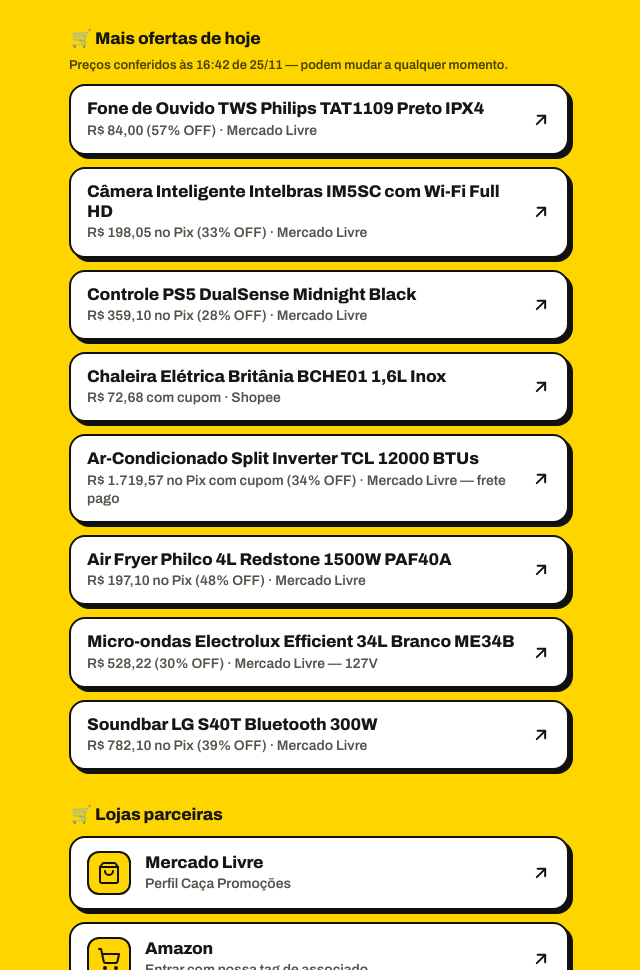
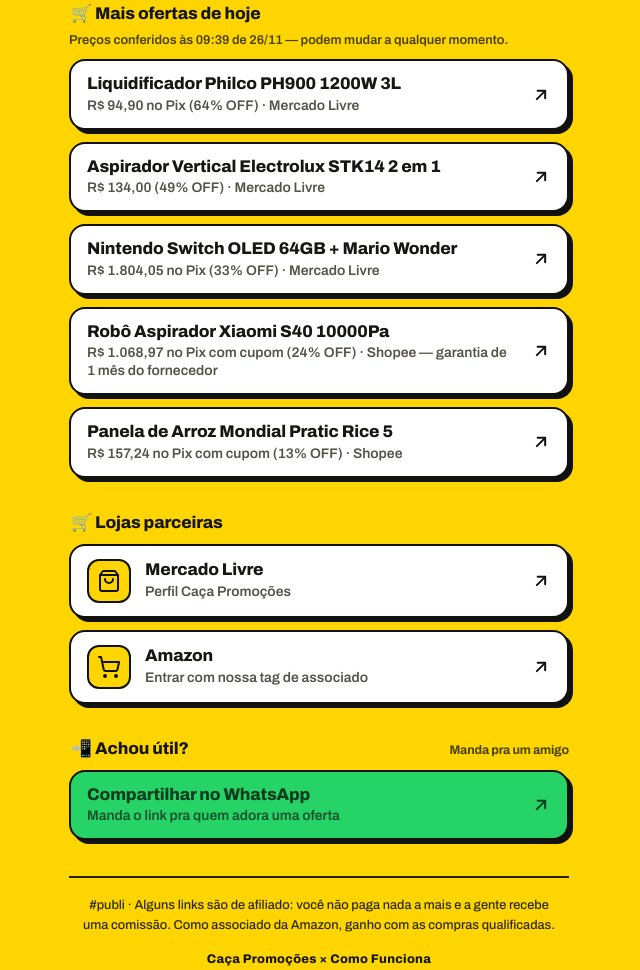
Before and after one commit to achadododia59/achadododia59.github.io, a plain HTML site: page index.html in a window 1280 px wide. Shown: the part 1137-2107 px from the top of the page, without its empty margins (321-961 px from the left). Drawn offline with Linux system fonts and the light colour scheme.

Commit message:
Add files via upload

```diff
--- a/index.html
+++ b/index.html
@@ -247,11 +247,11 @@
       <section aria-labelledby="sec-destaque">
         <h2 id="sec-destaque">🔥 Oferta em destaque</h2>
         <div class="destaque-card">
-          <p class="destaque-prod">Liquidificador Philips Walita RI2244 Série 5000 — jarra inox inquebrável, 1400W, 2L</p>
-          <p class="destaque-preco">por R$ 209,99 (53% OFF)</p>
-          <p class="destaque-info">Loja oficial Desconto Magazine, MercadoLíder Platinum, 4,8 estrelas, +50 mil vendidos, frete grátis, FULL.</p>
-          <p class="destaque-carimbo">Preço conferido às 16:42 de 25/11</p>
-          <a data-goatcounter-click="destaque-oferta" class="btn btn-primary" href="https://meli.la/2245dKz" target="_blank" rel="noopener noreferrer" aria-label="Ver o Liquidificador Philips Walita RI2244 Série 5000 no Mercado Livre (abre em nova aba)">
+          <p class="destaque-prod">Air Fryer Mondial AFN-40-BFT 4L 1500W</p>
+          <p class="destaque-preco">por R$ 219,90 à vista (69% OFF)</p>
+          <p class="destaque-info">Loja oficial Mercado Livre, MercadoLíder Platinum, 4,9 estrelas, +250 mil vendidos, frete grátis, FULL.</p>
+          <p class="destaque-carimbo">Preço conferido às 09:39 de 26/11</p>
+          <a data-goatcounter-click="destaque-oferta" class="btn btn-primary" href="https://meli.la/1Wmy6Wc" target="_blank" rel="noopener noreferrer" aria-label="Ver a Air Fryer Mondial AFN-40-BFT 4L no Mercado Livre (abre em nova aba)">
             <span class="txt">
               <span class="t">Ver no Mercado Livre</span>
               <span class="s">Link de afiliado</span>
@@ -341,61 +341,40 @@
       <!-- OFERTAS-INICIO: as rodadas substituem TODO o miolo entre OFERTAS-INICIO e OFERTAS-FIM pelas DEMAIS ofertas postadas no dia (fora a do destaque), no mesmo formato de linhas compactas, com a nota de conferência da rodada. -->
       <section aria-labelledby="sec-ofertas-dia">
         <h2 id="sec-ofertas-dia">🛒 Mais ofertas de hoje</h2>
-        <p class="ofertas-nota">Preços conferidos às 16:42 de 25/11 — podem mudar a qualquer momento.</p>
+        <p class="ofertas-nota">Preços conferidos às 09:39 de 26/11 — podem mudar a qualquer momento.</p>
         <div class="links">
-          <a data-goatcounter-click="oferta-mercadolivre" class="btn btn-light" href="https://meli.la/1XW8K3K" target="_blank" rel="noopener noreferrer" aria-label="Fone de Ouvido TWS Philips TAT1109 Preto IPX4 — ver na loja (abre em nova aba)">
+          <a data-goatcounter-click="oferta-mercadolivre" class="btn btn-light" href="https://meli.la/1MxMz3v" target="_blank" rel="noopener noreferrer" aria-label="Liquidificador Philco PH900 1200W 3L — ver na loja (abre em nova aba)">
             <span class="txt">
-              <span class="t">Fone de Ouvido TWS Philips TAT1109 Preto IPX4</span>
-              <span class="s">R$ 84,00 (57% OFF) · Mercado Livre</span>
+              <span class="t">Liquidificador Philco PH900 1200W 3L</span>
+              <span class="s">R$ 94,90 no Pix (64% OFF) · Mercado Livre</span>
             </span>
             <span class="arrow" aria-hidden="true"><svg viewBox="0 0 24 24" fill="none" stroke="currentColor" stroke-width="2.4" stroke-linecap="round" stroke-linejoin="round"><path d="M7 17 17 7"></path><path d="M8 7h9v9"></path></svg></span>
           </a>
-          <a data-goatcounter-click="oferta-mercadolivre" class="btn btn-light" href="https://meli.la/2N4zNPU" target="_blank" rel="noopener noreferrer" aria-label="Câmera Inteligente Intelbras IM5SC com Wi-Fi Full HD — ver na loja (abre em nova aba)">
+          <a data-goatcounter-click="oferta-mercadolivre" class="btn btn-light" href="https://meli.la/16SSzQR" target="_blank" rel="noopener noreferrer" aria-label="Aspirador Vertical Electrolux STK14 2 em 1 — ver na loja (abre em nova aba)">
             <span class="txt">
-              <span class="t">Câmera Inteligente Intelbras IM5SC com Wi-Fi Full HD</span>
-              <span class="s">R$ 198,05 no Pix (33% OFF) · Mercado Livre</span>
+              <span class="t">Aspirador Vertical Electrolux STK14 2 em 1</span>
+              <span class="s">R$ 134,00 (49% OFF) · Mercado Livre</span>
             </span>
             <span class="arrow" aria-hidden="true"><svg viewBox="0 0 24 24" fill="none" stroke="currentColor" stroke-width="2.4" stroke-linecap="round" stroke-linejoin="round"><path d="M7 17 17 7"></path><path d="M8 7h9v9"></path></svg></span>
           </a>
-          <a data-goatcounter-click="oferta-mercadolivre" class="btn btn-light" href="https://meli.la/1BP9Hgy" target="_blank" rel="noopener noreferrer" aria-label="Controle PS5 DualSense Midnight Black — ver na loja (abre em nova aba)">
+          <a data-goatcounter-click="oferta-mercadolivre" class="btn btn-light" href="https://meli.la/1Z8hE9w" target="_blank" rel="noopener noreferrer" aria-label="Nintendo Switch OLED 64GB + Mario Wonder — ver na loja (abre em nova aba)">
             <span class="txt">
-              <span class="t">Controle PS5 DualSense Midnight Black</span>
-              <span class="s">R$ 359,10 no Pix (28% OFF) · Mercado Livre</span>
+              <span class="t">Nintendo Switch OLED 64GB + Mario Wonder</span>
+              <span class="s">R$ 1.804,05 no Pix (33% OFF) · Mercado Livre</span>
             </span>
             <span class="arrow" aria-hidden="true"><svg viewBox="0 0 24 24" fill="none" stroke="currentColor" stroke-width="2.4" stroke-linecap="round" stroke-linejoin="round"><path d="M7 17 17 7"></path><path d="M8 7h9v9"></path></svg></span>
           </a>
-          <a data-goatcounter-click="oferta-shopee" class="btn btn-light" href="https://s.shopee.com.br/6Amq3JBJgH" target="_blank" rel="noopener noreferrer" aria-label="Chaleira Elétrica Britânia BCHE01 1,6L Inox — ver na loja (abre em nova aba)">
+          <a data-goatcounter-click="oferta-shopee" class="btn btn-light" href="https://s.shopee.com.br/20x4MgRsuJ" target="_blank" rel="noopener noreferrer" aria-label="Robô Aspirador Xiaomi S40 10000Pa — ver na loja (abre em nova aba)">
             <span class="txt">
-              <span class="t">Chaleira Elétrica Britânia BCHE01 1,6L Inox</span>
-              <span class="s">R$ 72,68 com cupom · Shopee</span>
+              <span class="t">Robô Aspirador Xiaomi S40 10000Pa</span>
+              <span class="s">R$ 1.068,97 no Pix com cupom (24% OFF) · Shopee — garantia de 1 mês do fornecedor</span>
             </span>
             <span class="arrow" aria-hidden="true"><svg viewBox="0 0 24 24" fill="none" stroke="currentColor" stroke-width="2.4" stroke-linecap="round" stroke-linejoin="round"><path d="M7 17 17 7"></path><path d="M8 7h9v9"></path></svg></span>
           </a>
-          <a data-goatcounter-click="oferta-mercadolivre" class="btn btn-light" href="https://meli.la/2shiQc5" target="_blank" rel="noopener noreferrer" aria-label="Ar-Condicionado Split Inverter TCL 12000 BTUs — ver na loja (abre em nova aba)">
+          <a data-goatcounter-click="oferta-shopee" class="btn btn-light" href="https://s.shopee.com.br/5fqZSDDfzM" target="_blank" rel="noopener noreferrer" aria-label="Panela de Arroz Mondial Pratic Rice 5 — ver na loja (abre em nova aba)">
             <span class="txt">
-              <span class="t">Ar-Condicionado Split Inverter TCL 12000 BTUs</span>
-              <span class="s">R$ 1.719,57 no Pix com cupom (34% OFF) · Mercado Livre — frete pago</span>
-            </span>
-            <span class="arrow" aria-hidden="true"><svg viewBox="0 0 24 24" fill="none" stroke="currentColor" stroke-width="2.4" stroke-linecap="round" stroke-linejoin="round"><path d="M7 17 17 7"></path><path d="M8 7h9v9"></path></svg></span>
-          </a>
-          <a data-goatcounter-click="oferta-mercadolivre" class="btn btn-light" href="https://meli.la/2iJ5QUz" target="_blank" rel="noopener noreferrer" aria-label="Air Fryer Philco 4L Redstone 1500W PAF40A — ver na loja (abre em nova aba)">
-            <span class="txt">
-              <span class="t">Air Fryer Philco 4L Redstone 1500W PAF40A</span>
-              <span class="s">R$ 197,10 no Pix (48% OFF) · Mercado Livre</span>
-            </span>
-            <span class="arrow" aria-hidden="true"><svg viewBox="0 0 24 24" fill="none" stroke="currentColor" stroke-width="2.4" stroke-linecap="round" stroke-linejoin="round"><path d="M7 17 17 7"></path><path d="M8 7h9v9"></path></svg></span>
-          </a>
-          <a data-goatcounter-click="oferta-mercadolivre" class="btn btn-light" href="https://meli.la/1TmbW6R" target="_blank" rel="noopener noreferrer" aria-label="Micro-ondas Electrolux Efficient 34L Branco ME34B — ver na loja (abre em nova aba)">
-            <span class="txt">
-              <span class="t">Micro-ondas Electrolux Efficient 34L Branco ME34B</span>
-              <span class="s">R$ 528,22 (30% OFF) · Mercado Livre — 127V</span>
-            </span>
-            <span class="arrow" aria-hidden="true"><svg viewBox="0 0 24 24" fill="none" stroke="currentColor" stroke-width="2.4" stroke-linecap="round" stroke-linejoin="round"><path d="M7 17 17 7"></path><path d="M8 7h9v9"></path></svg></span>
-          </a>
-          <a data-goatcounter-click="oferta-mercadolivre" class="btn btn-light" href="https://meli.la/2Y9yqz9" target="_blank" rel="noopener noreferrer" aria-label="Soundbar LG S40T Bluetooth 300W — ver na loja (abre em nova aba)">
-            <span class="txt">
-              <span class="t">Soundbar LG S40T Bluetooth 300W</span>
-              <span class="s">R$ 782,10 no Pix (39% OFF) · Mercado Livre</span>
+              <span class="t">Panela de Arroz Mondial Pratic Rice 5</span>
+              <span class="s">R$ 157,24 no Pix com cupom (13% OFF) · Shopee</span>
             </span>
             <span class="arrow" aria-hidden="true"><svg viewBox="0 0 24 24" fill="none" stroke="currentColor" stroke-width="2.4" stroke-linecap="round" stroke-linejoin="round"><path d="M7 17 17 7"></path><path d="M8 7h9v9"></path></svg></span>
           </a>
```
